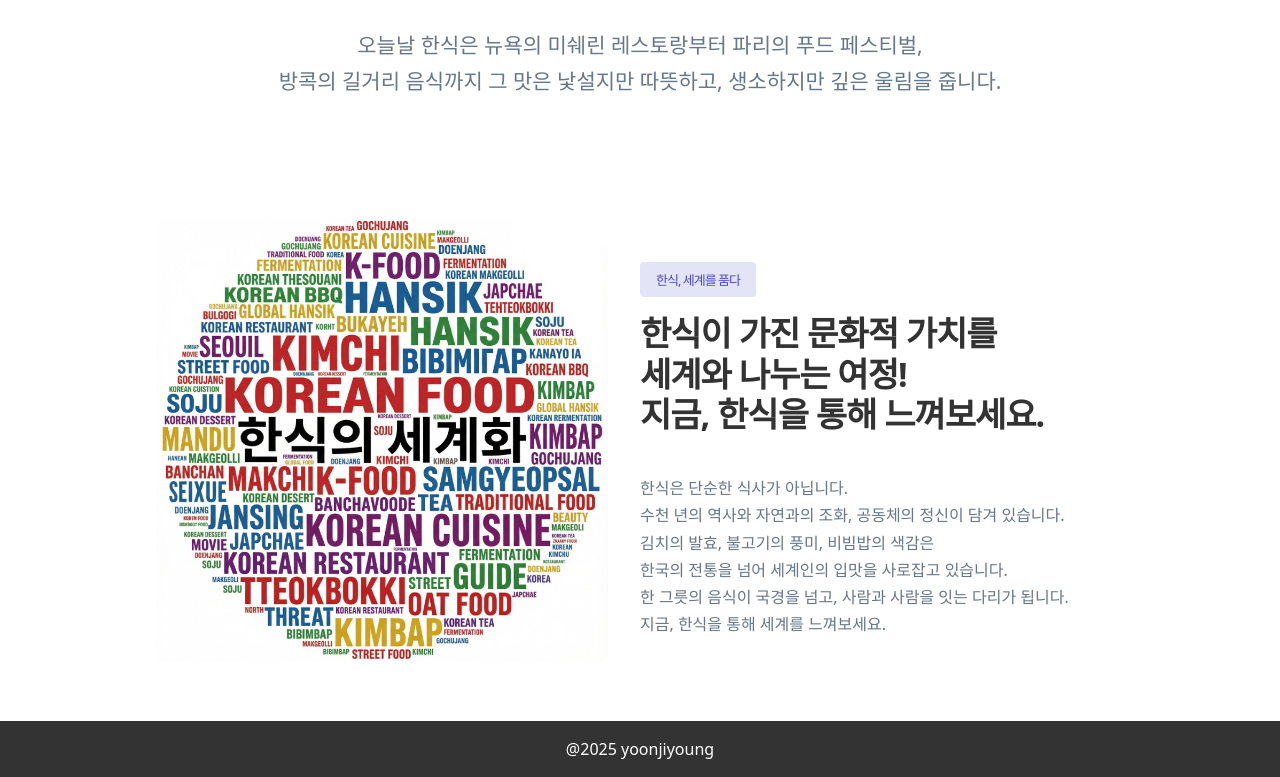
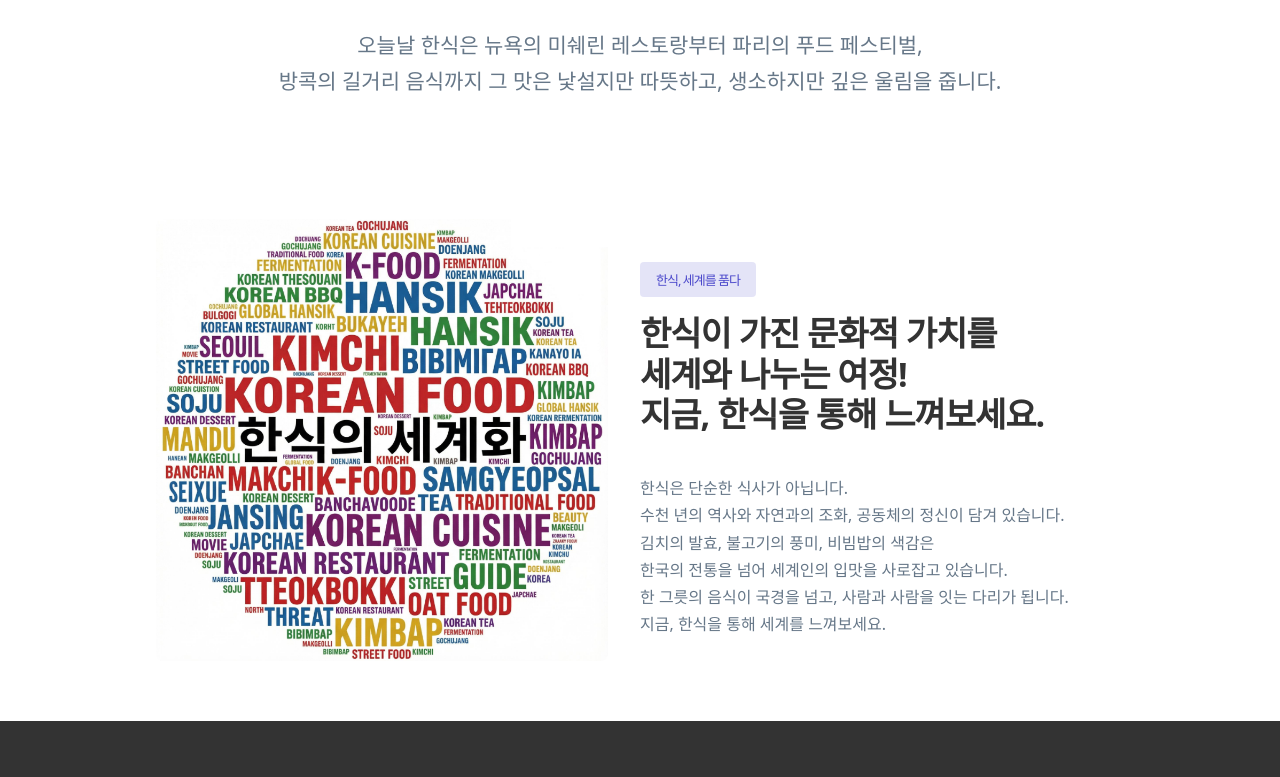
Before and after one commit to jiyoungone/koreanfood, a Vue app: page / in a window 1280 px wide. Shown: the part 221-998 px from the top of the page. Built offline with nearby package versions, Linux system fonts and the light colour scheme.

Commit message:
footer 수정

```diff
--- a/index.html
+++ b/index.html
@@ -10,7 +10,7 @@
   <body>
     <div id="app"></div>
     <div class="footer">
-      <p>@2025 yoonjiyoung</p>
+      <!-- <p>@2025 yoonjiyoung</p> -->
     </div>
     <script type="module" src="/src/main.js"></script>
   </body>
--- a/src/style.css
+++ b/src/style.css
@@ -6,7 +6,7 @@
 body, body * { margin: 0; padding: 0; box-sizing: border-box; color: #333; list-style-type: none; text-decoration: none; }
 header, main, .footer > p { width: 100%; margin: 0 auto; min-width: 1280px; }
 header { padding: 20px 0; display: flex; align-items: center; justify-content: space-between; }
-.footer { display: block; width: 100%; }
+.footer { display: block; width: 100%; height: 56px; }
 .footer { background: #333; padding: 16px 0; }
 .footer p { color: #fff; text-align: center; font-size: 16px; line-height: 1.5; }
 .logo { font-family: "Oswald", sans-serif; }
```
